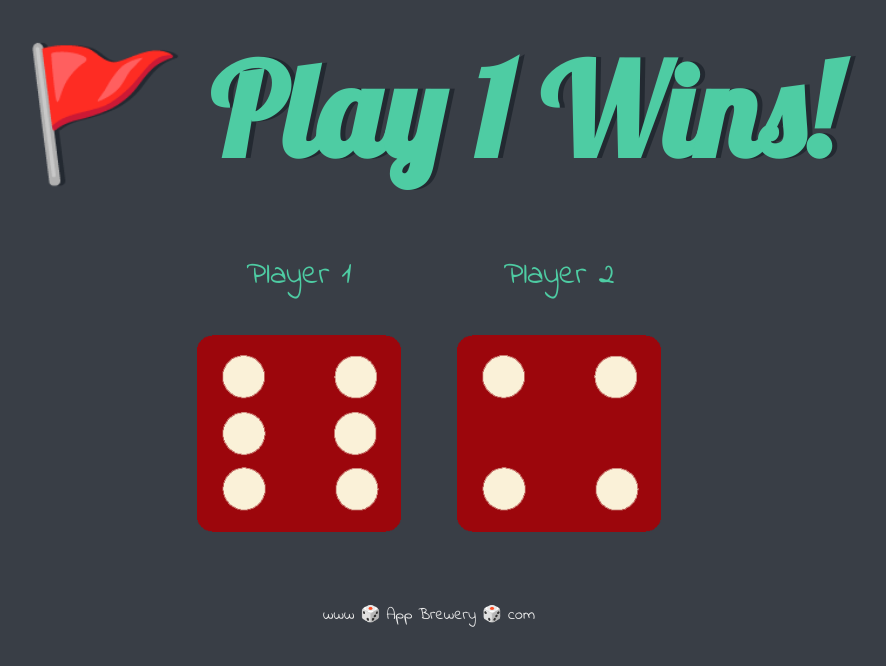
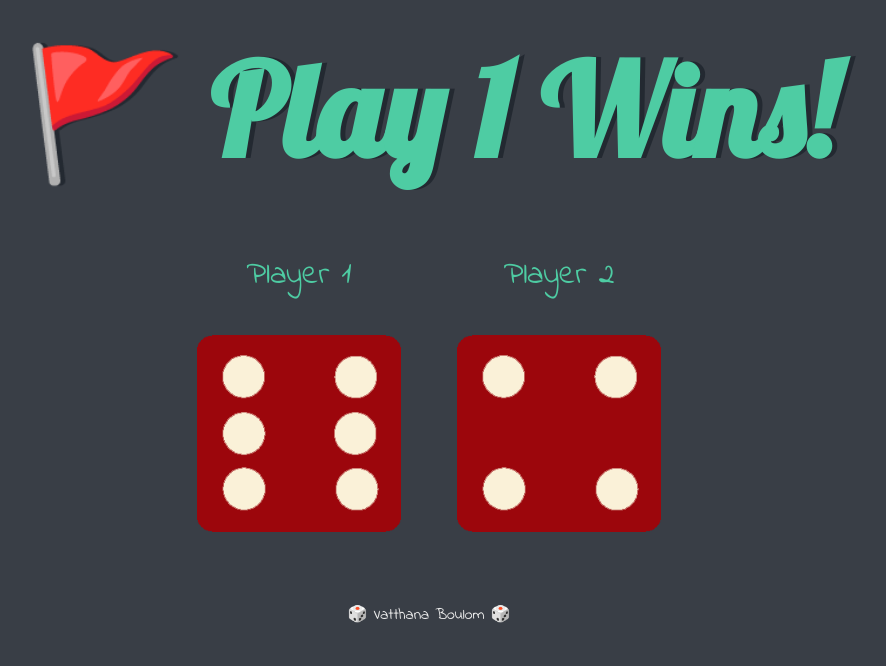
Before and after one commit to VatthanaB/DiceGame, a plain HTML site: page index.html in a window 1280 px wide. Shown: the whole page, without its empty margins (211-1097 px from the left). Drawn offline with Linux system fonts and the light colour scheme.

Commit message:
Update index.html

```diff
--- a/index.html
+++ b/index.html
@@ -29,6 +29,6 @@
       </body>
 
       <footer>
-        www 🎲 App Brewery 🎲 com
+        🎲 Vatthana Boulom 🎲
       </footer>
     </html>
```
